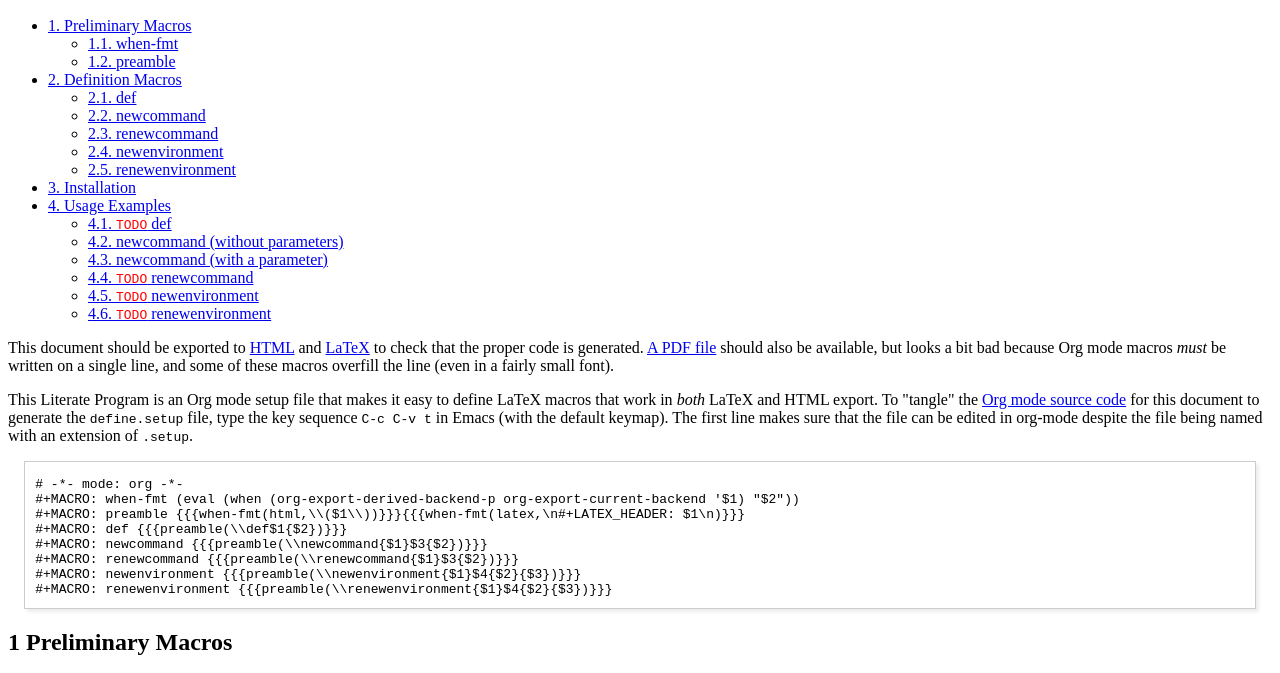
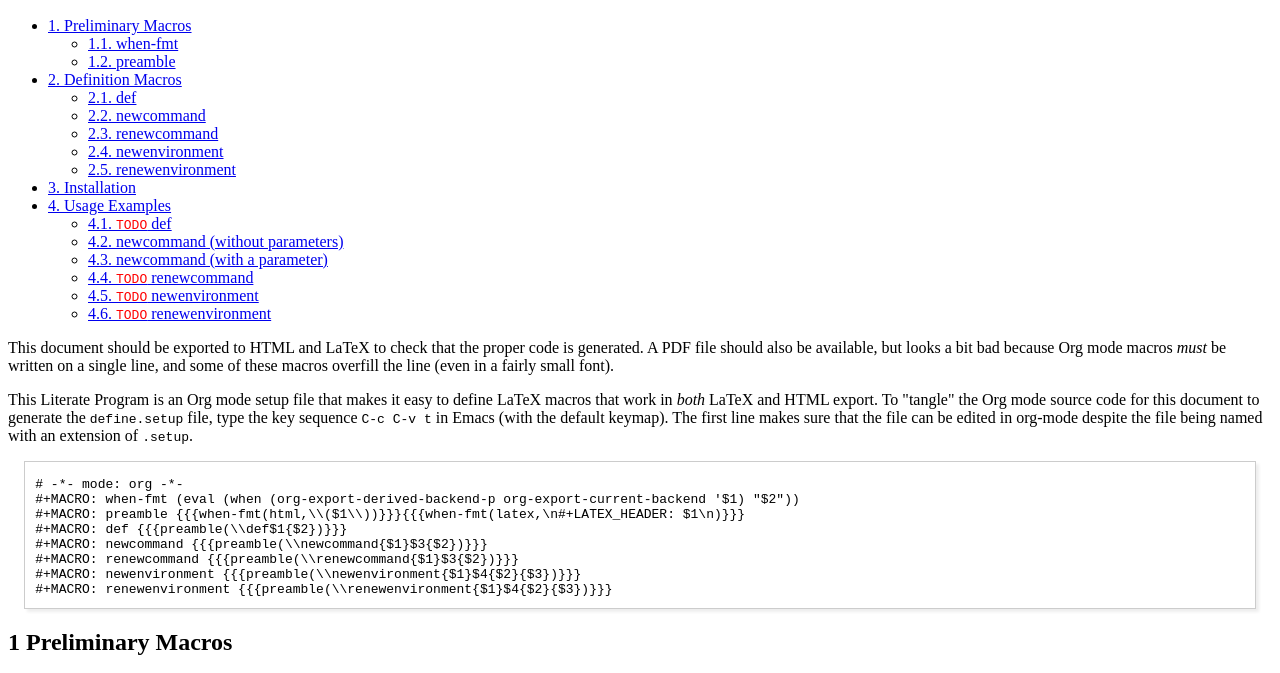
Before and after one commit to bcw/org-tex-define, a plain HTML site: page define.html in a window 1280 px wide. Shown: the part 110-783 px from the top of the page. Drawn offline with nearby package versions, Linux system fonts and the light colour scheme; some packages are replaced by stand-ins of ours.

Commit message:
Remove file: links, broken in HTML or PDF

```diff
--- a/define.html
+++ b/define.html
@@ -4,7 +4,7 @@
 <html xmlns="http://www.w3.org/1999/xhtml" lang="en" xml:lang="en">
 <head>
 <title>Org mode LaTeX macros (for both HTML and LaTeX export)</title>
-<!-- 2016-08-25 Thu 18:27 -->
+<!-- 2016-08-25 Thu 19:26 -->
 <meta  http-equiv="Content-Type" content="text/html;charset=utf-8" />
 <meta  name="generator" content="Org-mode" />
 <meta  name="author" content="Brian C. Wells" />
@@ -214,8 +214,8 @@ for the JavaScript code in this tag.
 </div>
 </div>
 <p>
-This document should be exported to <a href="define.html">HTML</a> and <a href="define.tex">LaTeX</a> to check that the
-proper code is generated.  <a href="define.pdf">A PDF file</a> should also be available, but
+This document should be exported to HTML and LaTeX to check that the
+proper code is generated.  A PDF file should also be available, but
 looks a bit bad because Org mode macros <i>must</i> be written on a single
 line, and some of these macros overfill the line (even in a fairly
 small font).
@@ -224,7 +224,7 @@ small font).
 <p>
 This Literate Program is an Org mode setup file that makes it easy to
 define LaTeX macros that work in <i>both</i> LaTeX and HTML export.  To
-"tangle" the <a href="define.html">Org mode source code</a> for this document to generate the
+"tangle" the Org mode source code for this document to generate the
 <code>define.setup</code> file, type the key sequence <code>C-c C-v t</code> in Emacs (with
 the default keymap).  The first line makes sure that the file can be
 edited in org-mode despite the file being named with an extension of
@@ -535,7 +535,7 @@ only one definition that needs to be changed.
 </div>
 <div id="postamble" class="status">
 <p class="author">Author: Brian C. Wells</p>
-<p class="date">Created: 2016-08-25 Thu 18:27</p>
+<p class="date">Created: 2016-08-25 Thu 19:26</p>
 <p class="creator"><a href="http://www.gnu.org/software/emacs/">Emacs</a> 24.5.1 (<a href="http://orgmode.org">Org</a> mode 8.2.10)</p>
 <p class="validation"><a href="http://validator.w3.org/check?uri=referer">Validate</a></p>
 </div>
```
Also changed, not shown: 3 other files.
